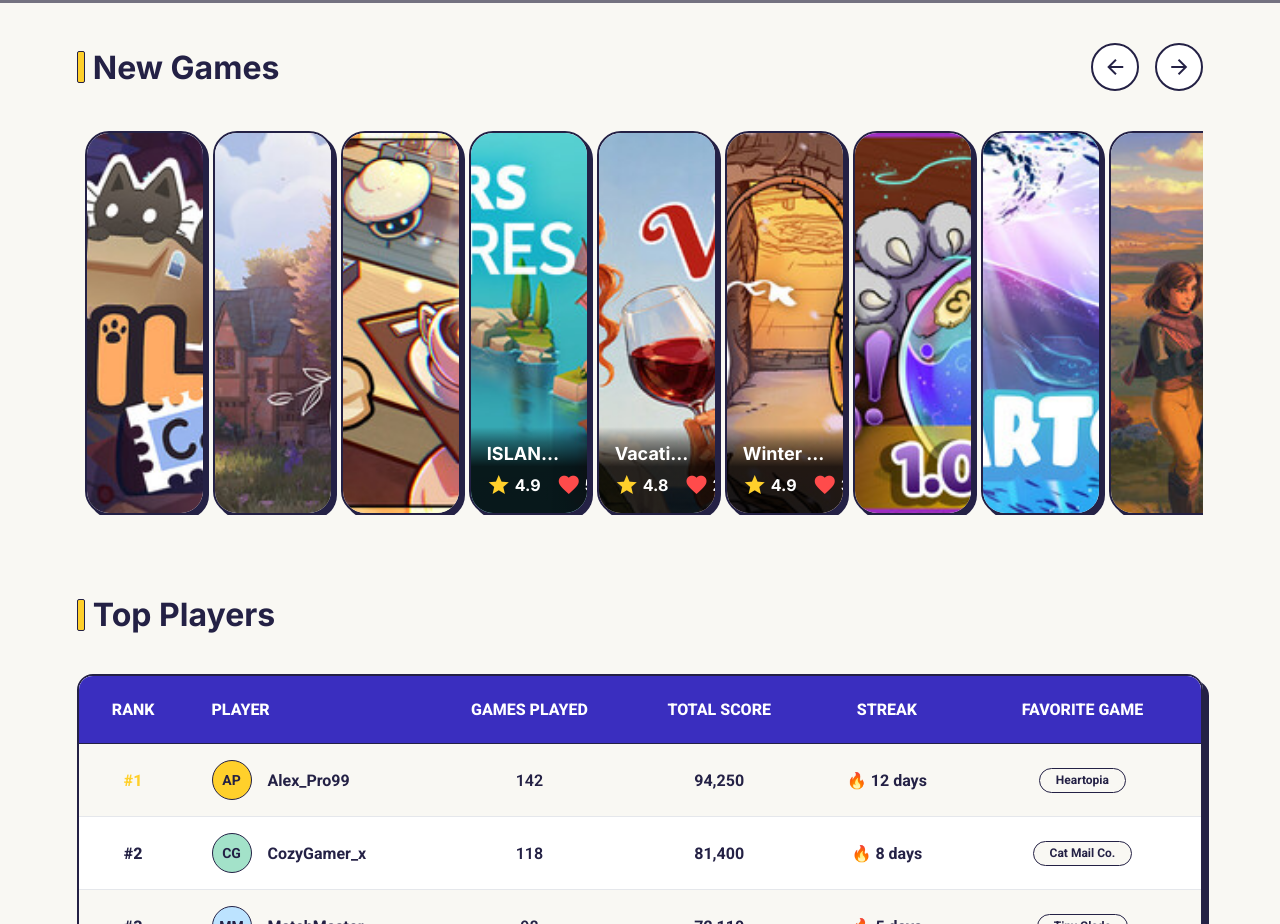
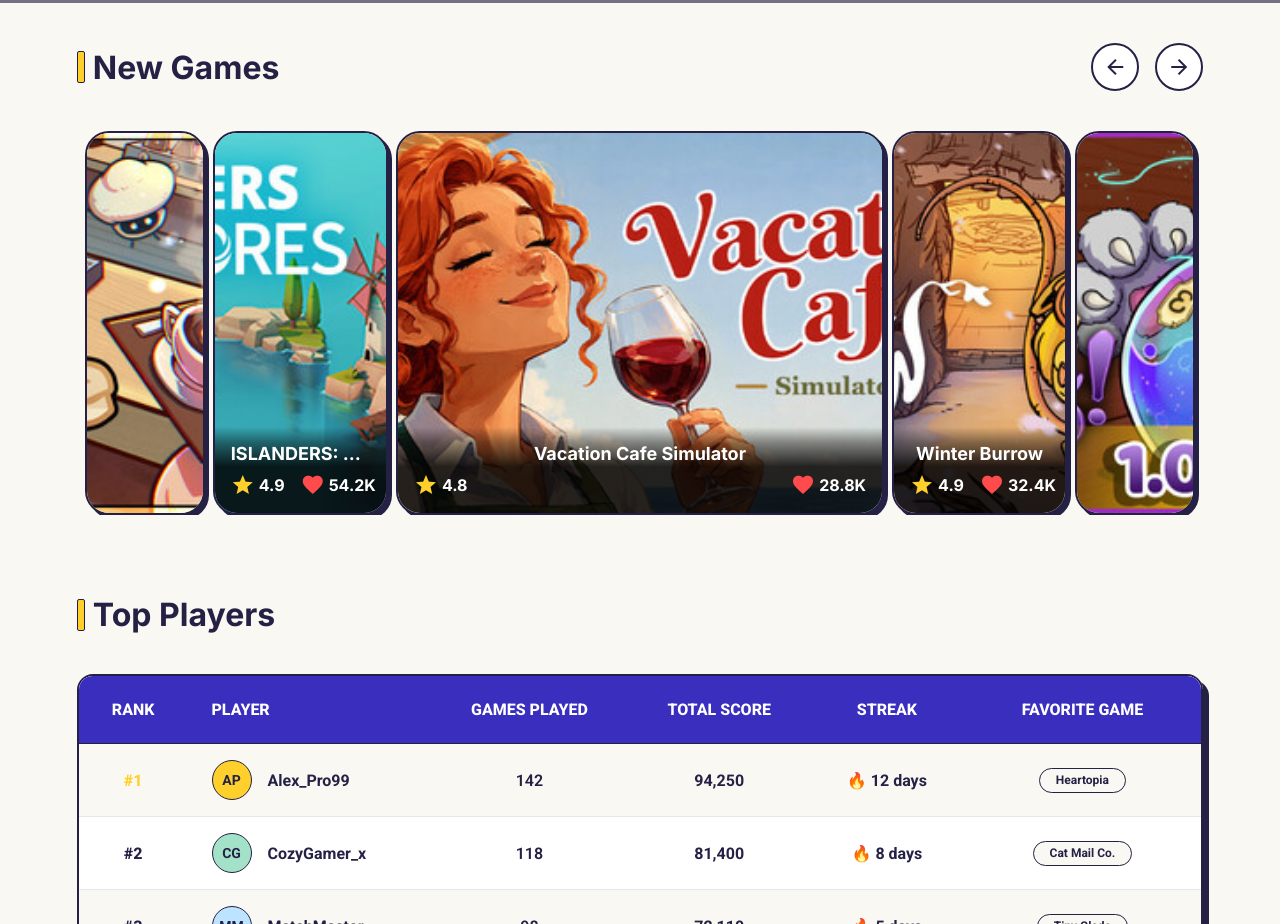
Before and after one commit to Tatynaae/minigames, a website built with webpack: page src/index.html in a window 1280 px wide. Shown: the part 720-1644 px from the top of the page. Built offline with nearby package versions, Linux system fonts and the light colour scheme; grey boxes are pictures that could not be loaded.

Commit message:
fix: carousel

```diff
--- a/src/components/games-carousel/games-carousel.scss
+++ b/src/components/games-carousel/games-carousel.scss
@@ -67,12 +67,12 @@
 .carousel-track {
   display: flex;
   flex-direction: row;
-  justify-content: space-between;
-  align-items: stretch;
+  justify-content: center;
+  align-items: flex-start;
   gap: $space-2;
   padding: 0 $space-2;
   list-style: none;
-  overflow-x: auto;
+  overflow: hidden;
 
   @include mobile-down {
     padding: 0 $space-1;
@@ -82,18 +82,24 @@
 .game-card {
   position: relative;
   box-sizing: border-box;
-  flex: 0 1 288px;
-  min-width: 120px;
+  flex: 1 0 0;
   height: 384px;
   overflow: hidden;
   background: $color-white;
   border: $border-medium solid $color-primary-dark;
   border-radius: $radius-lg;
   box-shadow: $shadow-card-sm;
-  transition: flex-basis 0.3s ease;
+  transition:
+    flex-grow 0.3s ease,
+    flex-basis 0.3s ease;
+
+  &.game-card--hidden {
+    display: none;
+  }
 
   &.game-card--collapsed {
-    flex-basis: 120px;
+    flex: 0 0 120px;
+    isolation: isolate;
 
     @include tablet-down {
       display: none;
@@ -101,27 +107,28 @@
   }
 
   &.game-card--featured {
-    flex-basis: 816px;
+    flex-grow: 2.83;
 
     @include tablet-down {
-      flex-basis: 448px;
+      flex: none;
+      width: 448px;
     }
 
     @include mobile-down {
-      flex-basis: 218px;
+      width: 218px;
     }
   }
 
   @include tablet-down {
-    flex-shrink: 0;
-    flex-basis: 104px;
+    flex: none;
+    width: 104px;
     min-width: 104px;
     height: 280px;
     border-radius: $radius-md;
   }
 
   @include mobile-down {
-    flex-basis: 56px;
+    width: 56px;
     min-width: 56px;
     height: 200px;
   }
--- a/src/components/games-carousel/games-carousel.ts
+++ b/src/components/games-carousel/games-carousel.ts
@@ -10,7 +10,7 @@ import paliaCard from '../../assets/images/palia-card.jpg';
 import catMailCoCard from '../../assets/images/cat-mail-co-card.jpg';
 import tinyGladeCard from '../../assets/images/tiny-glade-card.jpg';
 
-type CardSize = 'collapsed' | 'regular' | 'featured';
+type CardSize = 'hidden' | 'collapsed' | 'regular' | 'featured';
 
 interface GameSeedEntry {
   slug: string;
@@ -65,7 +65,8 @@ const INITIAL_FEATURED_INDEX = 0;
 function sizeForDistance(distance: number): CardSize {
   if (distance === 0) return 'featured';
   if (distance === 1) return 'regular';
-  return 'collapsed';
+  if (distance === 2) return 'collapsed';
+  return 'hidden';
 }
 
 function renderGameCard(game: GameCardData): string {
@@ -145,6 +146,7 @@ function initCarouselBehavior(section: HTMLElement): void {
       const size = sizeForDistance(Math.abs(offset));
       card.classList.toggle('game-card--collapsed', size === 'collapsed');
       card.classList.toggle('game-card--featured', size === 'featured');
+      card.classList.toggle('game-card--hidden', size === 'hidden');
       card.style.order = String(offset);
     });
   };
--- a/src/components/hero/hero.scss
+++ b/src/components/hero/hero.scss
@@ -28,7 +28,7 @@
   background-repeat: no-repeat;
   background-position: center;
   background-size: cover;
-  transform: scale(117%);
+  transform: scale(100%);
   opacity: 0.2;
 }
 
```
